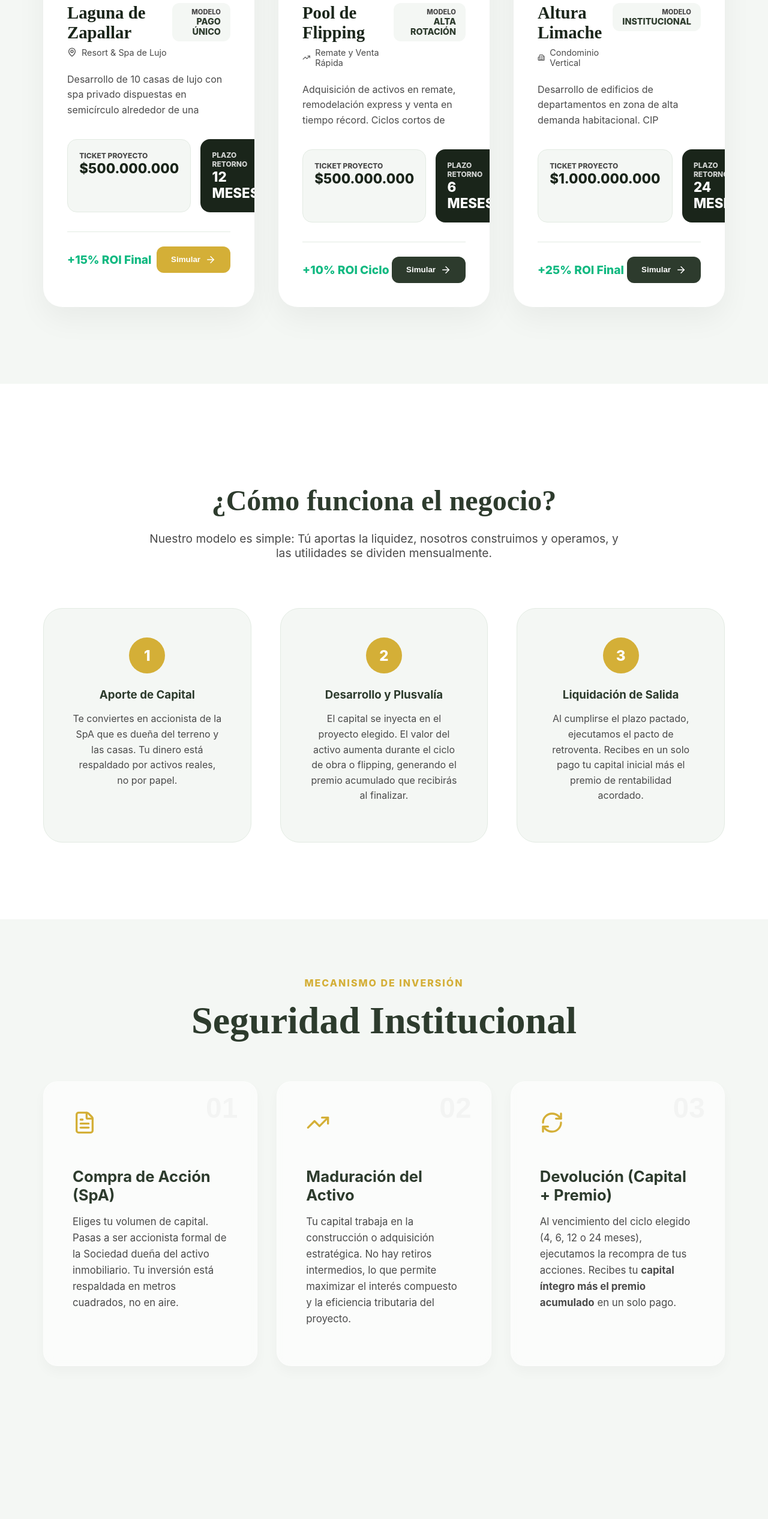
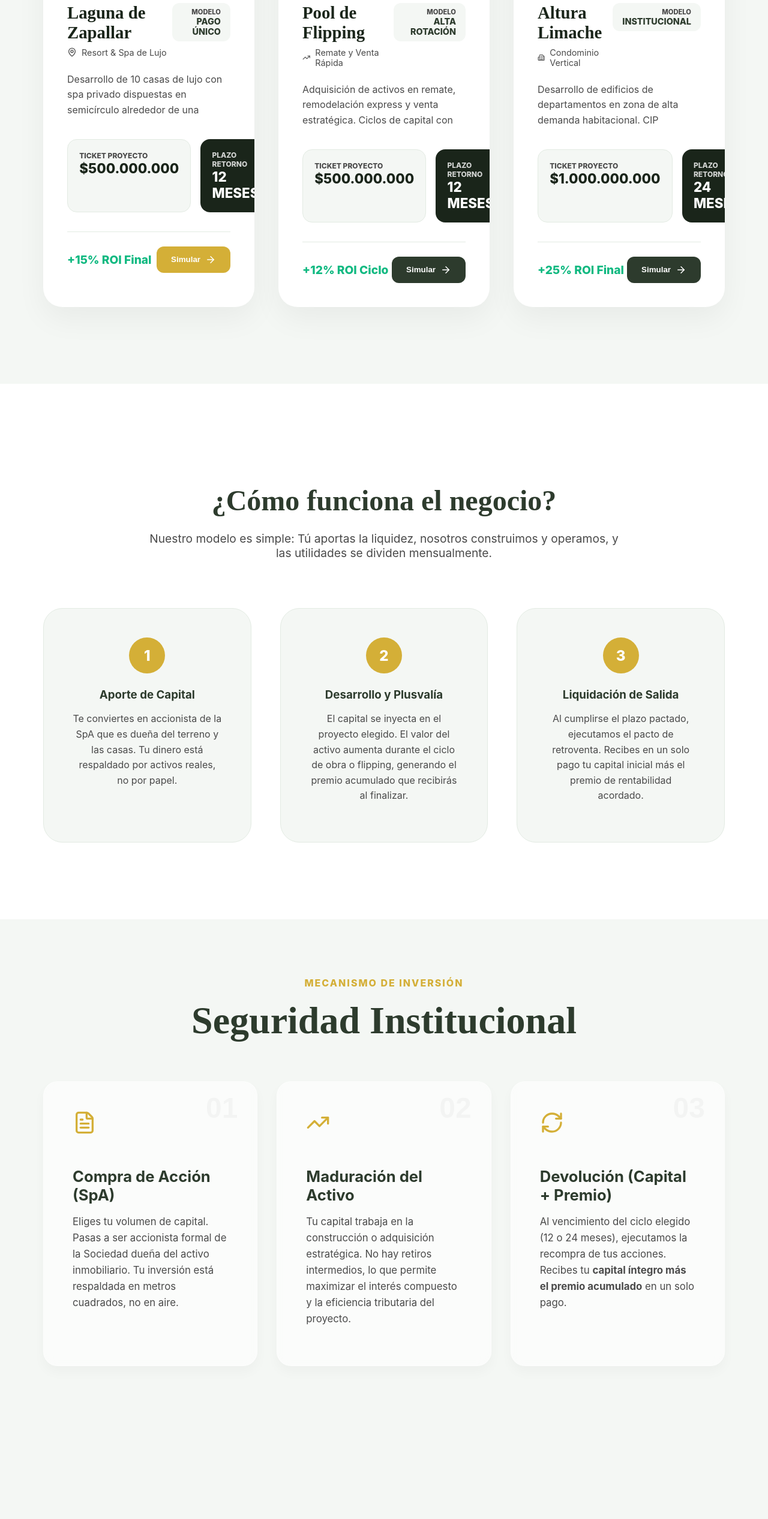
Before and after one commit to Rentapro/CrowdIn, a React (Vite) app: page / in a window 1280 px wide. Shown: the part 1680-4213 px from the top of the page at 60% size. Built offline with nearby package versions, Linux system fonts and the light colour scheme.

Commit message:
Fix: 12 and 24 month periods

```diff
--- a/src/App.jsx
+++ b/src/App.jsx
@@ -48,10 +48,10 @@ function App() {
       subtitle: 'Remate y Venta Rápida',
       image: 'https://images.unsplash.com/photo-1582268611958-ebfd161ef9cf?auto=format&fit=crop&q=80&w=800',
       ticket: 500000000,
-      plazo: '6 MESES',
-      roi: 0.10,
+      plazo: '12 MESES',
+      roi: 0.12,
       type: 'ALTA ROTACIÓN',
-      description: 'Adquisición de activos en remate, remodelación express y venta en tiempo récord. Ciclos cortos de capital con respaldo inmobiliario.',
+      description: 'Adquisición de activos en remate, remodelación express y venta estratégica. Ciclos de capital con respaldo inmobiliario directo.',
       tag: 'LIQUIDEZ'
     },
     {
@@ -142,7 +142,7 @@ function App() {
   const faqs = [
     { q: "¿Qué pasa si el proyecto inmobiliario fracasa o se retrasa?", a: "Al firmar un Contrato de Retroventa, no eres un prestamista, eres dueño de acciones de la Sociedad. En el peor escenario de liquidación, los activos inmobiliarios se liquidan para cubrir el patrimonio de los accionistas, blindando el capital muy por encima de un crédito común." },
     { q: "¿El pago de impuestos recae sobre mi utilidad final?", a: "Las estructuras se diseñan según normativa de rentas de capital mobiliario. Entregamos los certificados correspondientes al finalizar el ciclo del proyecto para su declaración en la Operación Renta anual." },
-    { q: "¿Puedo retirar mi capital antes del vencimiento?", a: "El capital se materializa en activos reales (casas, edificios o terrenos). La ventana de rescate se abre exclusivamente al cumplir el ciclo pactado del proyecto (4, 6, 12 o 24 meses), donde recibes el capital más el premio acumulado." },
+    { q: "¿Puedo retirar mi capital antes del vencimiento?", a: "El capital se materializa en activos reales (casas, edificios o terrenos). La ventana de rescate se abre exclusivamente al cumplir el ciclo pactado del proyecto (12 o 24 meses), donde recibes el capital más el premio acumulado." },
     { q: "¿En qué tipo de propiedades invierte mi capital?", a: "Nuestro portafolio abarca tres líneas: 1) 'Flipping' de alta velocidad, 2) Desarrollo de complejos turísticos de lujo (Resort Zapallar), y 3) Edificios residenciales de alta densidad. Tú eliges en qué proyecto participar." },
     { q: "¿Qué garantía tengo sobre mi inversión inicial?", a: "Tu capital ingresa a una Sociedad por Acciones (SpA) diseñada específicamente como vehículo de adquisición. La SpA ejecuta la compra del activo inmobiliario matriz, manteniendo el capital societario blindado bajo mandato legal." },
     { q: "¿Me mantendrán informado del progreso de las obras?", a: "Sí. Durante la fase inicial de levantamiento, la operación es administrativa. Una vez comenzada la fase de obra, enviamos reportes digitales de avance a nuestros accionistas." },
@@ -161,7 +161,7 @@ function App() {
   };
 
   const currentTier = getTier(investment);
-  const totalReturnPremium = investment * (currentTier.roi * 6); // Estimado a 6 meses para la calculadora general
+  const totalReturnPremium = investment * (currentTier.roi * 12); // Calculado a 12 meses como base estándar
   const totalReturn = investment + totalReturnPremium;
 
   const formatCurrency = (val) => new Intl.NumberFormat('es-CL', { style: 'currency', currency: 'CLP', maximumFractionDigits: 0 }).format(val);
@@ -495,7 +495,7 @@ function App() {
                 <div style={{ position: 'relative', zIndex: 2 }}>
                   <RefreshCw size={40} color="var(--gold-primary)" style={{ marginBottom: '1.5rem' }} />
                   <h3 style={{ fontSize: '1.6rem', marginBottom: '1rem', color: 'var(--sage-800)' }}>Devolución (Capital + Premio)</h3>
-                  <p style={{ color: 'var(--charcoal-mid)', fontSize: '1.05rem', lineHeight: 1.6 }}>Al vencimiento del ciclo elegido (4, 6, 12 o 24 meses), ejecutamos la recompra de tus acciones. Recibes tu <strong>capital íntegro más el premio acumulado</strong> en un solo pago.</p>
+                  <p style={{ color: 'var(--charcoal-mid)', fontSize: '1.05rem', lineHeight: 1.6 }}>Al vencimiento del ciclo elegido (12 o 24 meses), ejecutamos la recompra de tus acciones. Recibes tu <strong>capital íntegro más el premio acumulado</strong> en un solo pago.</p>
                 </div>
               </div>
             </div>
```
